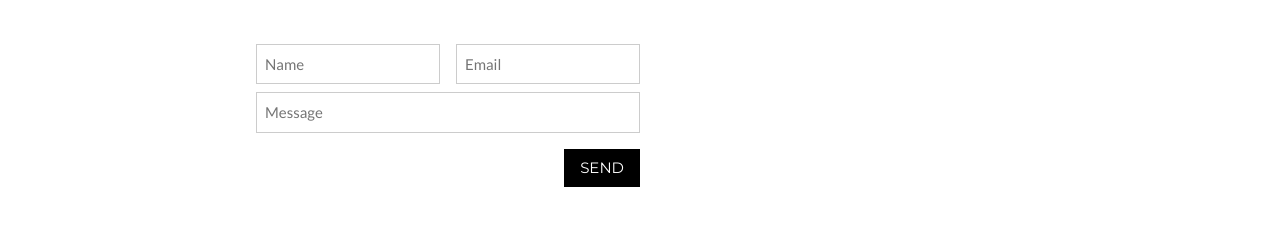
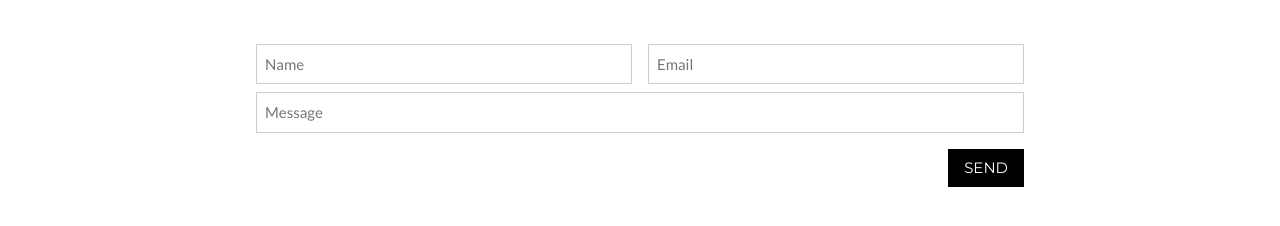
Before and after one commit to doeamor/doeamor.github.io, a plain HTML site: page cadastrodoador.html in a window 1280 px wide. Shown: the part 160-386 px from the top of the page. Drawn offline with nearby package versions, Linux system fonts and the light colour scheme.

Commit message:
Update cadastrodoador.html

```diff
--- a/cadastrodoador.html
+++ b/cadastrodoador.html
@@ -40,7 +40,7 @@ body,h1,h2,h3,h4,h5,h6 {font-family: "Lato", sans-serif}
     <h2 class="w3-wide w3-center">CADASTRO</h2>
     <p class="w3-opacity w3-center"><i> Cadastre-se como doador. </i></p>
     <div class="w3-row w3-padding-32">
-      <div class="w3-col m6">
+      <div class="w3-center">
         <form action="/action_page.php" target="_blank">
           <div class="w3-row-padding" style="margin:0 -16px 8px -16px">
             <div class="w3-half">
```
